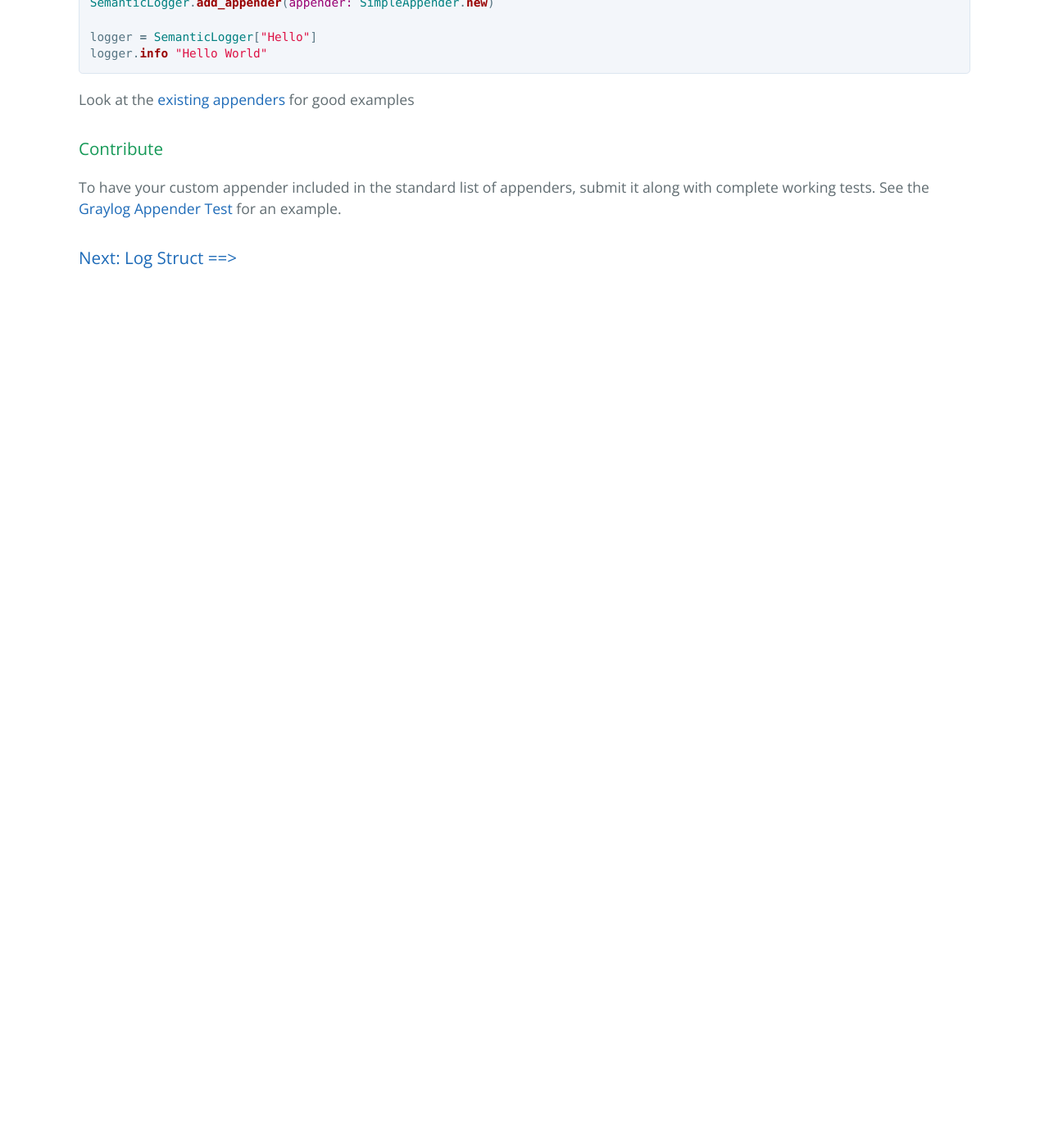
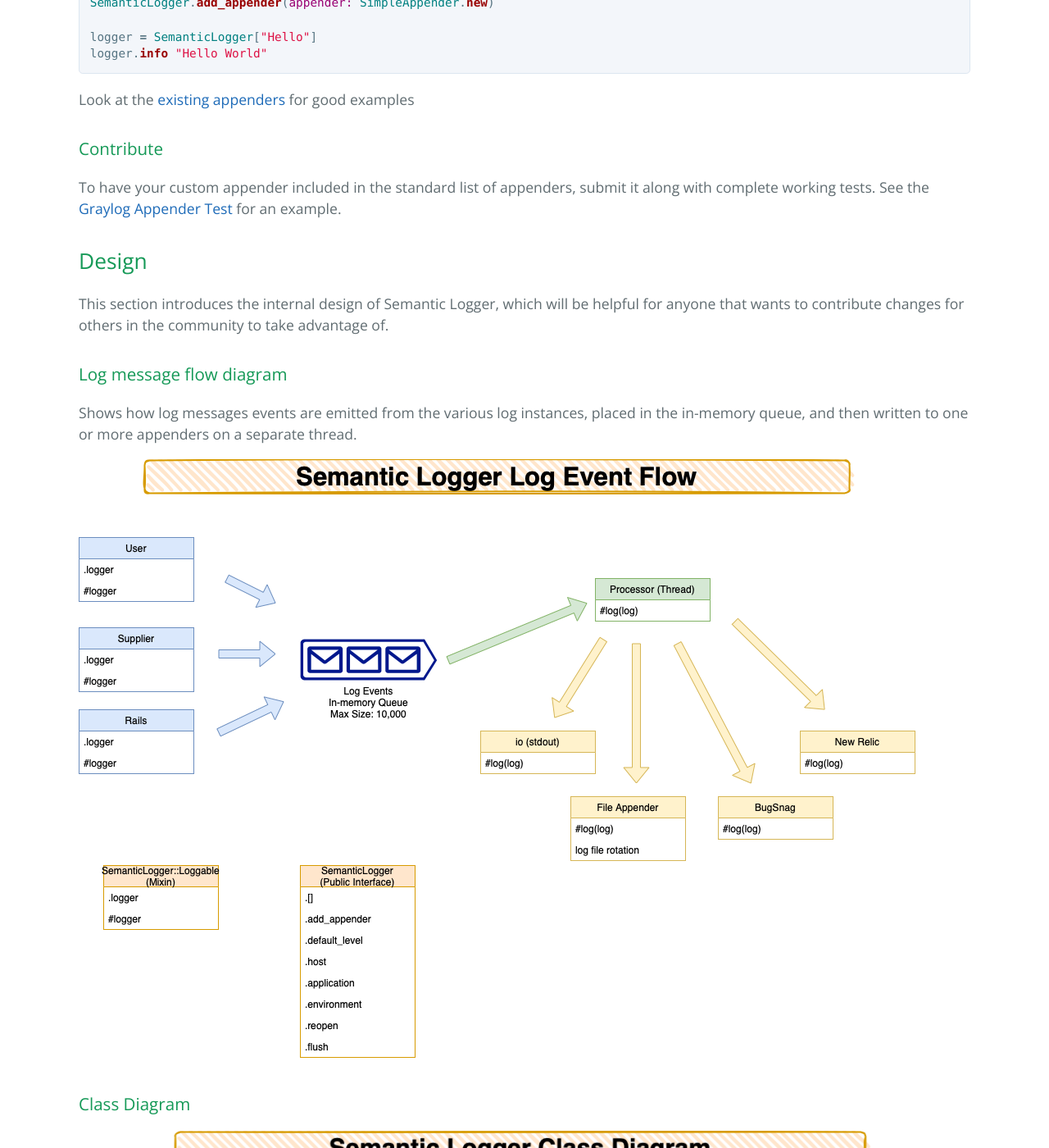
Before and after one commit to reidmorrison/semantic_logger, a Jekyll site: the page built from docs/custom_appenders.md, in a window 1280 px wide and 1400 px high, scrolled down 1316 px. Shown: the whole window at 82% size. Built offline with Jekyll 4.4.1, drawn with Linux system fonts in a browser that asks for light colours; our own code applies the rules of GitHub Pages for plain Markdown files; before the commit the page ends 1694 px from its top, so only the background shows below that.

Commit message:
Initial design images

```diff
--- a/docs/custom_appenders.md
+++ b/docs/custom_appenders.md
@@ -66,4 +66,20 @@ To have your custom appender included in the standard list of appenders, submit
 with complete working tests.
 See the [Graylog Appender Test](https://github.com/reidmorrison/semantic_logger/blob/master/test/appender/graylog_test.rb) for an example.
 
-### [Next: Log Struct ==>](log_struct.html)
+## Design
+
+This section introduces the internal design of Semantic Logger, which will be helpful for anyone
+that wants to contribute changes for others in the community to take advantage of.
+
+### Log message flow diagram
+
+Shows how log messages events are emitted from the various log instances, placed in the in-memory queue,
+and then written to one or more appenders on a separate thread.
+
+![Log message flow diagram](images/log_event_flow.png "Flow Diagram")
+
+### Class Diagram
+
+![Class diagram](images/class_diagram.png "Class Diagram")
+
+### [Next: Log Event ==>](log_struct.html)
```
Also changed, not shown: docs/images/class_diagram.png (added), docs/images/log_event_flow.png (added).
